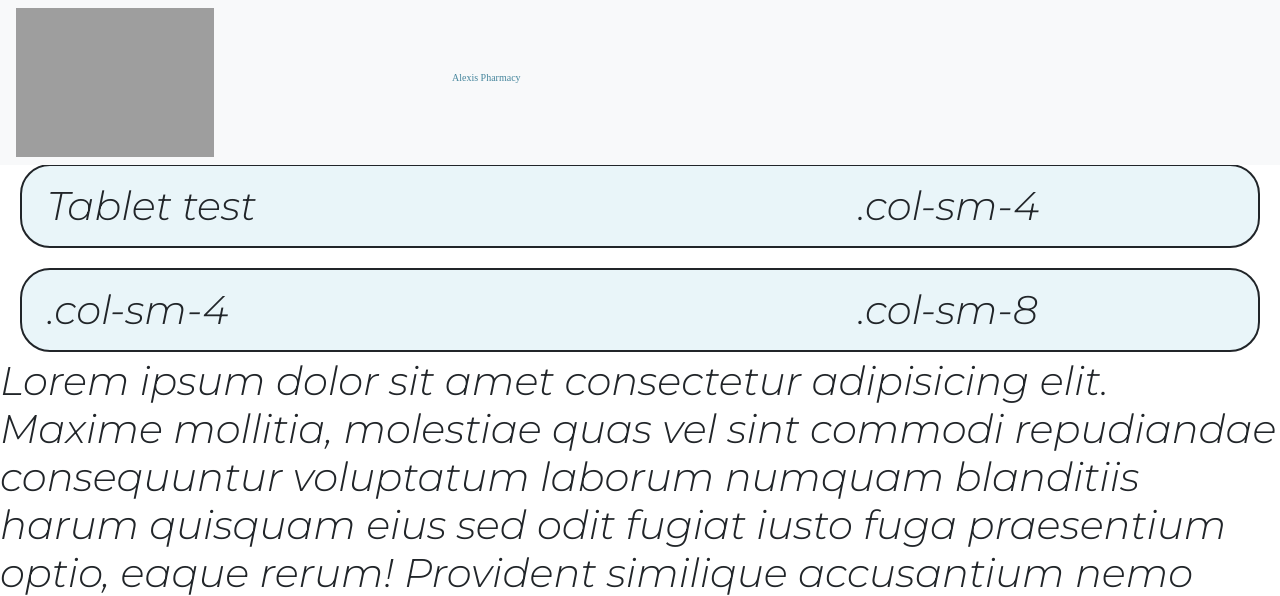
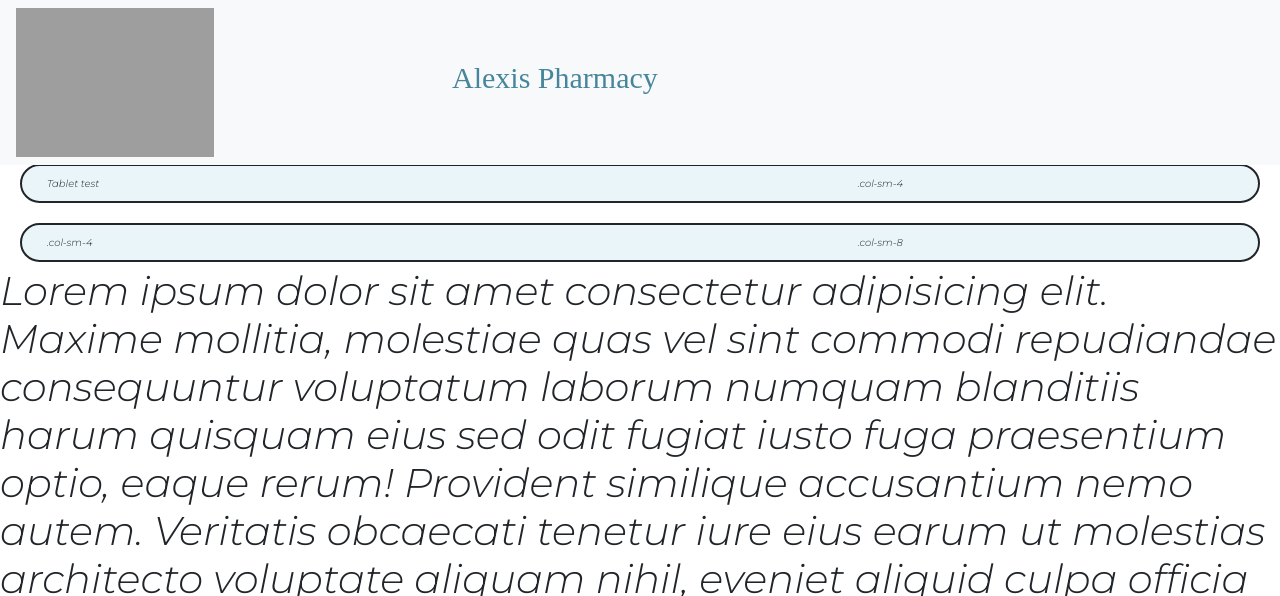
Before and after one commit to AnkitGhildiyal2001/Messenger, a Node server app: page / in a window 1280 px wide. Shown: the top 596 px of the page. Run offline with Node 20, Linux system fonts and the light colour scheme; some libraries are stand-ins or nearby versions; grey boxes are pictures that could not be loaded.

Commit message:
change Alexis Pharmacy

```diff
--- a/public/css/styles.css
+++ b/public/css/styles.css
@@ -12,7 +12,7 @@ body{
 #top{
   color: #1a6985;
   opacity: 0.8;
-  font-size: 10px;
+  font-size: 30px;
   font-family: serif;
   align-self: center;
   padding: 10px;
@@ -21,7 +21,7 @@ body{
 .item{
   padding: 10px;
   background-color: #e9f5f9;
-  font-size: 40px;
+  font-size: 10px;
   border: 2px solid ;
   border-radius: 30px;
   margin: 5px;
```
